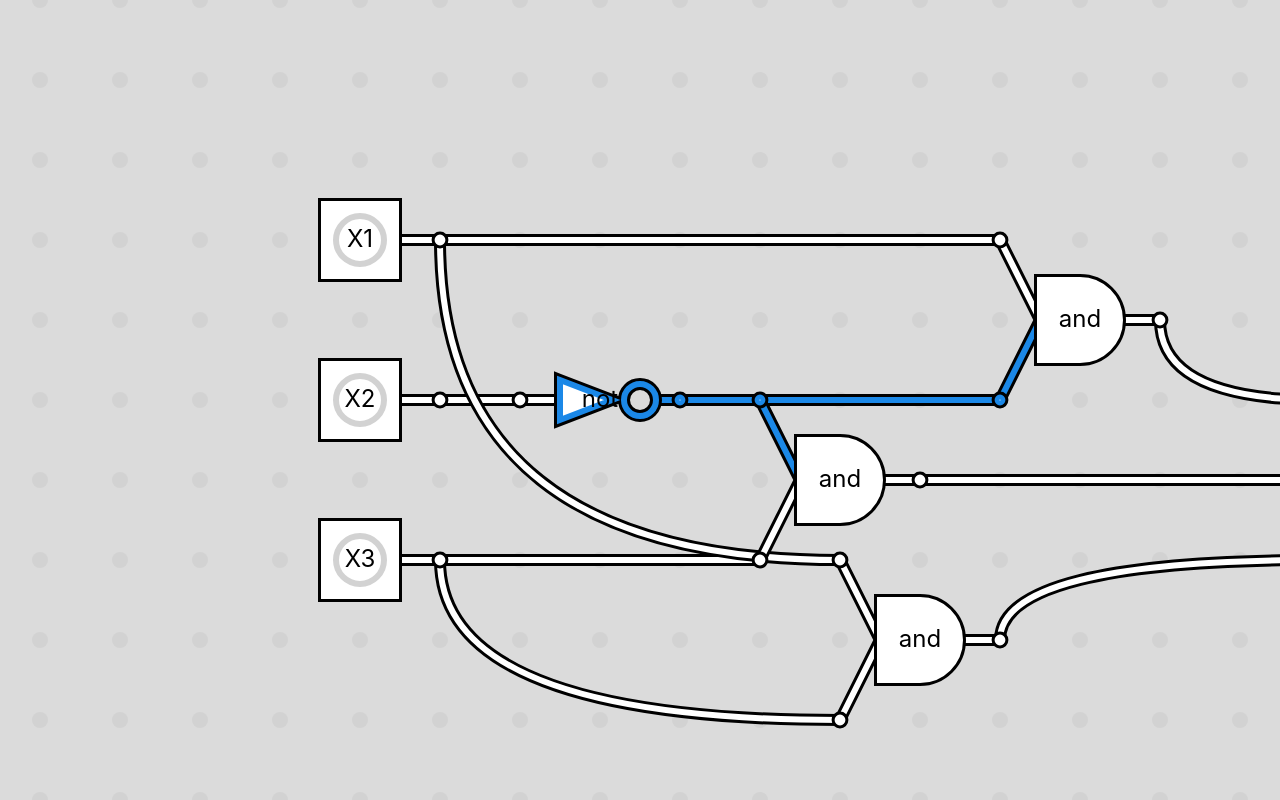
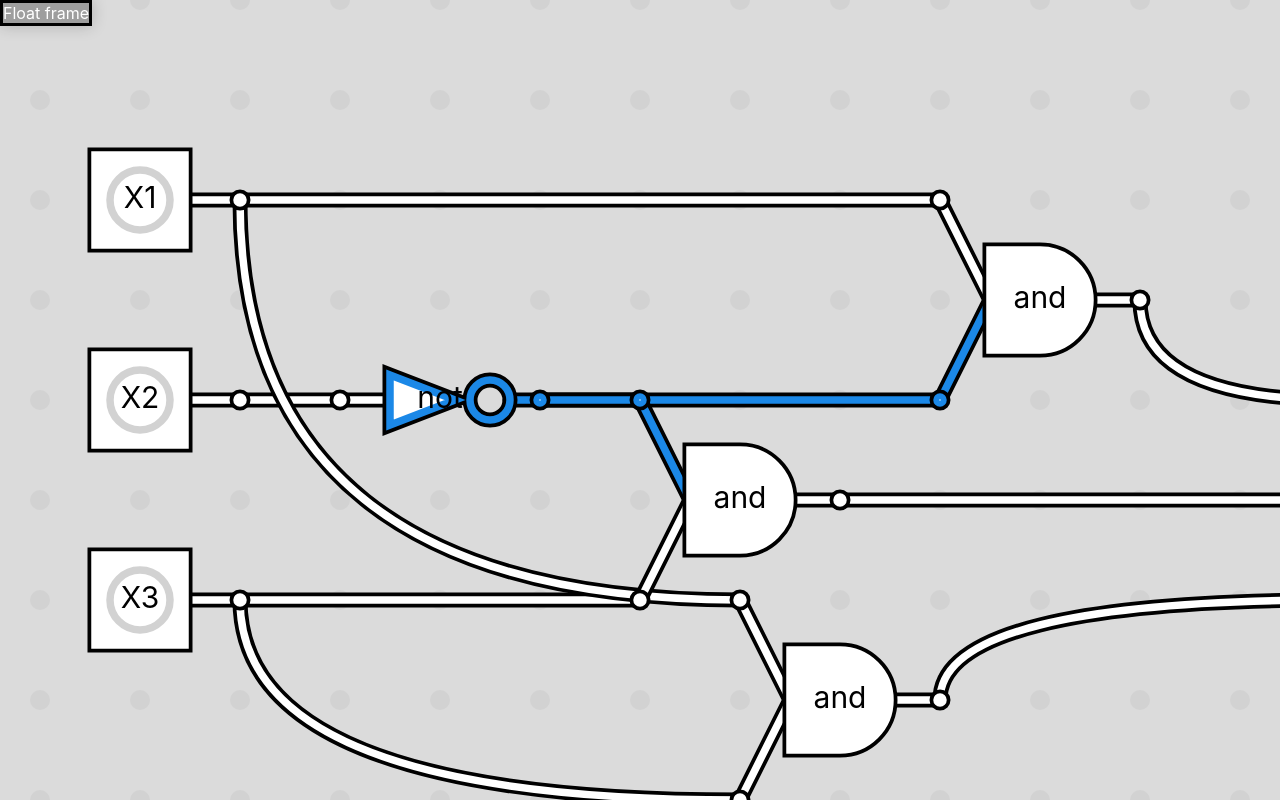
Before and after one commit to Agzam-Ar/boolsim, a React (Create React App) app: page / in a window 1280 px wide. Built offline with nearby package versions, Linux system fonts and the light colour scheme.

Commit message:
Added camera

```diff
--- a/src/Themes.js
+++ b/src/Themes.js
@@ -3,8 +3,6 @@ import Vars from './Vars';
 const Themes = {
 	apply: (theme) => {
 		Themes.theme = theme;
-			console.log("Applying theme", theme);
-
 		for (var name of Object.keys(theme)) {
 			let cssName = Themes.toCssVarName(name);
 			// console.log(name, cssName, theme[name]);
@@ -59,6 +57,8 @@ const Themes = {
     	funcColor: "#fff",
     	funcAccent: "#D2D2D2",
 
+    	frameBackground: "#9E9E9E",
+
 		powerSize: .75,
 		glow: false,
 		powerBorderSize: 2,
--- a/src/Vars.js
+++ b/src/Vars.js
@@ -8,6 +8,7 @@ let links = [];
 let Vars = {
 	tilesize: 10,
 	nodesize: .3,
+	camera: {x:0, y:0, width: window.innerWidth, height: window.innerHeight, scale: 1/10},
 	mouse: {draggBlock: undefined, draggStart: undefined},
 	getBlocks: () => blocks,
 	getLinks: () => links,
@@ -24,8 +25,8 @@ let Vars = {
 		if(Vars.schemeSvg == undefined) return undefined;
 		let svg = Vars.schemeSvg();
 		let pt = svg.createSVGPoint();
-	    pt.x = evt.clientX;
-	    pt.y = evt.clientY;
+	    pt.x = evt.clientX == undefined ? evt.x : evt.clientX;
+	    pt.y = evt.clientY == undefined ? evt.y : evt.clientY;
 	    return pt.matrixTransform(svg.getScreenCTM().inverse());
 	}
 };
@@ -258,24 +259,28 @@ window.addEventListener('mousedown', e => {
 
 });
 window.addEventListener('mousemove', e => {
+	Vars.mouse.client = {x: e.clientX, y: e.clientY};
 	let pos = Vars.toSvgPoint(e);
+	Vars.mouse.canvasPos = pos;
 	if(e.buttons > 0) {
-		if(Vars.mouse.draggBlock != undefined) {
+		if(Vars.mouse.draggType == 'move-camera') {
+			pos = {x: e.clientX, y: e.clientY};
+			let x = Vars.mouse.draggBlockPos.x - (pos.x - Vars.mouse.draggStart.x)*Vars.camera.scale;
+			let y = Vars.mouse.draggBlockPos.y - (pos.y - Vars.mouse.draggStart.y)*Vars.camera.scale;
+			Vars.camera.x = x;
+			Vars.camera.y = y;
+			Vars.renderScheme();
 
-			// Vars.mouse.draggBlock.box.dragX += pos.x - Vars.mouse.draggLastPos.x;
-			// Vars.mouse.draggBlock.box.dragY += pos.y - Vars.mouse.draggLastPos.y;
+			return;
+		}
+		if(Vars.mouse.draggType == 'move-block') { //Vars.mouse.draggBlock != undefined) {
 			let x = Vars.mouse.draggBlockPos.x + pos.x - Vars.mouse.draggStart.x;
 			let y = Vars.mouse.draggBlockPos.y + pos.y - Vars.mouse.draggStart.y;
-			Vars.mouse.draggBlock.box.x = x;//Math.round(x/Vars.tilesize)*Vars.tilesize;
-			Vars.mouse.draggBlock.box.y = y;// Math.round(y/Vars.tilesize)*Vars.tilesize;
-
-
+			Vars.mouse.draggBlock.box.x = x;
+			Vars.mouse.draggBlock.box.y = y;
 			Vars.mouse.draggBlock.updatePorts();
-			// Vars.mouse.draggBlock.render();
 			Vars.renderScheme();
-
 			Vars.mouse.draggLastPos = pos;
-		console.log("drawg");
 		}
 	}
 });
@@ -293,8 +298,46 @@ window.addEventListener('mouseup', e => {
 		Vars.mouse.draggBlock = undefined;
 		Vars.mouse.draggStart = undefined;
 	}
+	Vars.mouse.draggType = undefined;
+	Vars.mouse.draggStart = undefined;
+	Vars.mouse.draggLastPos = undefined;
+	Vars.mouse.draggBlockPos = undefined;
 });
 
+
+window.addEventListener('resize', e => {
+	Vars.camera.width = window.innerWidth;
+	Vars.camera.height = window.innerHeight;
+	Vars.renderScheme();
+});
+
+
+window.addEventListener('contextmenu', e => {
+	e.preventDefault();
+});
+
+window.addEventListener("wheel", e => {
+	const scrollPower = .03;
+	let transform = (p) => {return {
+		x: (p.x - window.innerWidth/2)*Vars.camera.scale,
+		y: (p.y - window.innerHeight/2)*Vars.camera.scale,
+	}};
+	let src = transform(Vars.mouse.client);//.x*Vars.camera.scale, y: Vars.mouse.client.y*Vars.camera.scale};
+	if(e.deltaY > 0) {
+		Vars.camera.scale += scrollPower;
+	} else {
+		if(Vars.camera.scale - scrollPower > 0) {
+			Vars.camera.scale -= scrollPower;
+		}
+	}
+	let result = transform(Vars.mouse.client);//{x: Vars.mouse.client.x*Vars.camera.scale, y: Vars.mouse.client.y*Vars.camera.scale};
+
+	Vars.camera.x += (src.x - result.x);///Vars.camera.scale;
+	Vars.camera.y += (src.y - result.y);///Vars.camera.scale;
+	Vars.renderScheme();
+
+	console.log(src, result);
+});
 
 let $a  = new Block({type: "switch", x:-5, y:-2,  	name: "X1",  angle: 0});
 let $b  = new Block({type: "switch", x:-5, y:0,		name: "X2",  angle: 0});
--- a/src/sim/Block.js
+++ b/src/sim/Block.js
@@ -60,6 +60,7 @@ class BlockElement extends React.Component {
         return (<g x={box.x} y={box.y} stroke={this.block.active ? "url(#gradient)" : "var(--unactive)"} transform={`translate(${box.x} ${box.y})`}>
 			<rect onMouseDown={e => {
 				let pos = Vars.toSvgPoint(e);
+				Vars.mouse.draggType = 'move-block';
 				Vars.mouse.draggStart = pos;
 				Vars.mouse.draggLastPos = pos;
 				Vars.mouse.draggBlockPos = {x:this.block.box.x, y:this.block.box.y};
--- a/src/sim/Editor.css
+++ b/src/sim/Editor.css
@@ -7,7 +7,7 @@
 	color: #fff;
 
 
-	aspect-ratio: 1.9/1;
+/*	aspect-ratio: 1.9/1;*/
 
 /*	border: 1px red solid;*/
 
@@ -51,7 +51,7 @@ circle, rect, path, g {
 /*	stroke: var(--background-main);*/
 	stroke: transparent;
 /*	mix-blend-mode: difference;*/
-	cursor: crosshair;
+/*	cursor: crosshair;*/
 }
 
 .element-box:hover {
--- a/src/sim/Editor.js
+++ b/src/sim/Editor.js
@@ -4,6 +4,7 @@ import BlockElement from './Block';
 import WireElement from './Wire';
 import Vars from '../Vars';
 import Themes from '../Themes'
+import FloatFrame from '../ui/FloatFrame';
 import {useState, useRef} from 'react'
 
 function Editor() {
@@ -42,11 +43,24 @@ function Editor() {
 		}
 	}
 
-
+	let viewBoxX = Vars.camera.x - (Vars.camera.width/2)*Vars.camera.scale;
+	let viewBoxY = Vars.camera.y - (Vars.camera.height/2)*Vars.camera.scale;
 
 	return <div className="editor-box">
 
-		<svg ref={ref} viewBox={`-95 -50 190 100`} xmlns="http://www.w3.org/2000/svg" id="main-svg" className="editor-box" fill="#7a7a7a">
+		<svg onMouseDown={e => {
+			if(e.target != ref.current) return;
+			// if(e.button == 1 || e.button == 2) {
+				let pos = Vars.toSvgPoint(e);
+				pos = {x: e.clientX, y: e.clientY};
+				Vars.mouse.draggType = "move-camera";
+				Vars.mouse.draggStart = pos;
+				Vars.mouse.draggBlockPos = {x:Vars.camera.x, y:Vars.camera.y};
+				Vars.mouse.draggLastPos = pos;
+			// }
+		}} ref={ref} style={{
+			aspectRatio: `${Vars.camera.width}/${Vars.camera.height}`,
+		}} viewBox={`${viewBoxX} ${viewBoxY} ${Vars.camera.width*Vars.camera.scale} ${Vars.camera.height*Vars.camera.scale}`} xmlns="http://www.w3.org/2000/svg" id="main-svg" className="editor-box" fill="#7a7a7a">
 			<defs>
 				<linearGradient id="gradient" x1="0%" y1="0%" x2="0%" y2="100%">
 					<stop offset="0%" stopColor="var(--power0)" />
@@ -57,7 +71,7 @@ function Editor() {
 					<stop offset="100%" stopColor="var(--power100)" />
 				</linearGradient>
 			</defs>
-				<g fill="var(--background-accent)">
+				<g fill="var(--background-accent)" className="no-events">
 					{ePoints}
 				</g>
 				<g stroke="#fff">
@@ -68,6 +82,10 @@ function Editor() {
 				{/*{dragged}*/}
 				{/*<Block key={`key-1`} uid={-1} x={0} y={0} name={"b.name"}/>*/}
 		</svg>
+
+		<div>
+			<FloatFrame/>
+		</div>
 	</div>
 }
 
--- a/src/sim/Wire.js
+++ b/src/sim/Wire.js
@@ -57,12 +57,27 @@ class WireElement extends React.Component {
 		let gradientName = `wire-gradient-${this.link.from}-${this.link.to}`;
 
 
-		// let cx = (x1+x2)/2;
-		// let cy = (y1+y2)/2;
+		let cx = (x1+x2)/2;
+		let cy = (y1+y2)/2;
+
+		let h = x2 > x1;//Math.abs(x1-x2) < Math.abs(y1-y2);
+		// let xt = Math.abs(x1-x2)/Math.abs(y1-y2);
 
 		let d = `M${x1},${y1} L${x2},${y2}`;
-		d = `M${x1},${y1} Q${x1},${y2} ${x2},${y2}`;
-		// d = `M${x1},${y1} S${x1},${cy} ${cx},${cy} S${x2},${cy} ${x2},${y2}`;
+
+		if(x2 > x1) {
+			d = `M${x1},${y1} Q${x1},${y2} ${x2},${y2}`;
+		} else {
+			d = `M${x1},${y1} Q${x2},${y1} ${x2},${y2}`;
+		}
+
+
+		// d = `M${x1},${y1} S${x1},${y2} ${cx},${cy} S${x2},${cy} ${x2},${y2}`;
+
+		// d = `M${x1},${y1}  Q${h ? cx : x1},${h ? y1 : cy} ${cx},${cy} T${x2},${y2}`;
+
+
+		// d = `M${x1},${y1}  Q${h ? cx : x1},${h ? y1 : cy} ${cx},${cy} T${x2},${y2}`;
 
 
 		let glow = pfrom.active && Themes.theme.glow;
--- /dev/null
+++ b/src/ui/FloatFrame.css
@@ -0,0 +1,16 @@
+
+
+
+.floatframe {
+	top: 0;
+	left: 0;
+	position: fixed;
+	z-index: 10;
+
+	background: var(--frame-background);
+
+	border: .2em var(--power-border-color) solid;
+	user-select: none;
+
+	box-shadow: 0 0 1em #00000033;
+}
--- /dev/null
+++ b/src/ui/FloatFrame.js
@@ -0,0 +1,12 @@
+
+
+import './FloatFrame.css';
+
+function FloatFrame() {
+
+	return <div className="floatframe">Float frame</div>;
+}
+
+
+
+export default FloatFrame;
```
